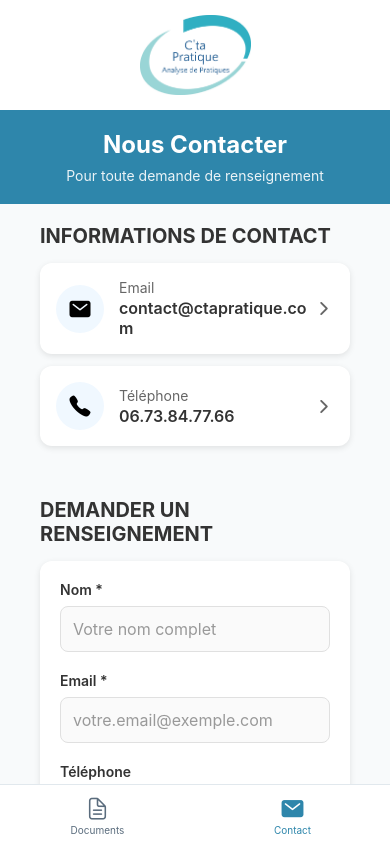
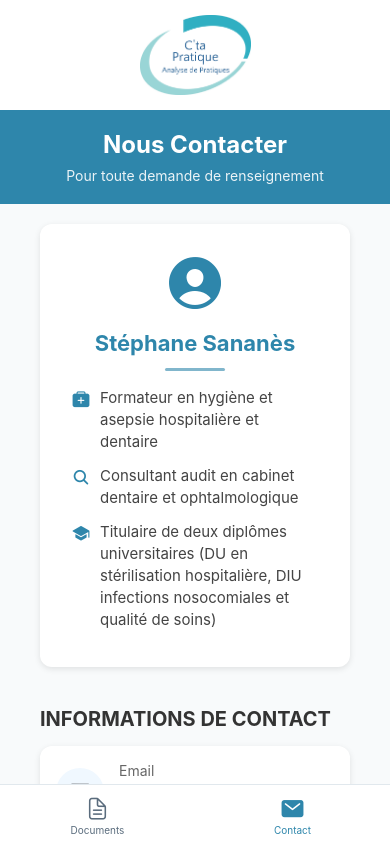
Before and after one commit to alexandreshenouda/ctapratique, a React Native app: screen /Contact in a window 390 px wide. Built offline with nearby package versions, Linux system fonts and the light colour scheme.

Commit message:
Nouvelle section dans contact, nouvelle zone sur accueil, icone pour raccourci

```diff
--- a/src/screens/ContactScreen.tsx
+++ b/src/screens/ContactScreen.tsx
@@ -255,6 +255,35 @@ const ContactScreen: React.FC = () => {
       </View>
 
       <ScrollView contentContainerStyle={styles.scrollContent}>
+        {/* Profile Section */}
+        <View style={styles.section}>
+          <View style={styles.profileCard}>
+            <View style={styles.profileIconContainer}>
+              <Ionicons name="person-circle" size={64} color={MedicalTheme.primary} />
+            </View>
+            <Text style={styles.profileName}>Stéphane Sananès</Text>
+            <View style={styles.profileDivider} />
+            <View style={styles.profileDetail}>
+              <Ionicons name="medkit" size={18} color={MedicalTheme.primary} style={styles.profileDetailIcon} />
+              <Text style={styles.profileDetailText}>
+                Formateur en hygiène et asepsie hospitalière et dentaire
+              </Text>
+            </View>
+            <View style={styles.profileDetail}>
+              <Ionicons name="search" size={18} color={MedicalTheme.primary} style={styles.profileDetailIcon} />
+              <Text style={styles.profileDetailText}>
+                Consultant audit en cabinet dentaire et ophtalmologique
+              </Text>
+            </View>
+            <View style={styles.profileDetail}>
+              <Ionicons name="school" size={18} color={MedicalTheme.primary} style={styles.profileDetailIcon} />
+              <Text style={styles.profileDetailText}>
+                Titulaire de deux diplômes universitaires (DU en stérilisation hospitalière, DIU infections nosocomiales et qualité de soins)
+              </Text>
+            </View>
+          </View>
+        </View>
+
         {/* Contact Methods */}
         <View style={styles.section}>
           <Text style={styles.sectionTitle}>INFORMATIONS DE CONTACT</Text>
@@ -448,6 +477,57 @@ const styles = StyleSheet.create({
     color: '#333',
     marginBottom: 15,
   },
+  profileCard: {
+    backgroundColor: 'white',
+    borderRadius: 12,
+    padding: 24,
+    alignItems: 'center',
+    ...Platform.select({
+      ios: {
+        shadowColor: '#000',
+        shadowOffset: { width: 0, height: 2 },
+        shadowOpacity: 0.1,
+        shadowRadius: 4,
+      },
+      android: { elevation: 3 },
+      web: { boxShadow: '0 2px 6px rgba(0,0,0,0.1)' },
+    }),
+  },
+  profileIconContainer: {
+    marginBottom: 12,
+  },
+  profileName: {
+    fontSize: 22,
+    fontWeight: 'bold',
+    color: MedicalTheme.primary,
+    textAlign: 'center',
+    marginBottom: 12,
+  },
+  profileDivider: {
+    width: 60,
+    height: 3,
+    backgroundColor: MedicalTheme.primary,
+    borderRadius: 2,
+    marginBottom: 16,
+    opacity: 0.6,
+  },
+  profileDetail: {
+    flexDirection: 'row',
+    alignItems: 'flex-start',
+    marginBottom: 12,
+    paddingHorizontal: 8,
+    width: '100%',
+  },
+  profileDetailIcon: {
+    marginRight: 10,
+    marginTop: 2,
+  },
+  profileDetailText: {
+    fontSize: 15,
+    color: '#444',
+    lineHeight: 22,
+    flex: 1,
+  },
   contactInfoItem: {
     flexDirection: 'row',
     alignItems: 'center',
--- a/src/screens/DocumentsScreen.tsx
+++ b/src/screens/DocumentsScreen.tsx
@@ -17,7 +17,17 @@ import { loadDocuments, loadDocumentsGrouped, loadDocumentsBySubCategory, loadCa
 import { isLocalFile, openLocalFile } from '../utils/localAssets';
 import MedicalTheme from '../theme/colors';
 
-// Using DocumentData from csvLoader instead of local interface
+// ============================================================
+// SECTION INFORMATIONS — Modifiez ce tableau pour ajouter ou
+// retirer des annonces affichées en haut de la page Documents.
+// Laissez le tableau vide [] pour masquer la section.
+// ============================================================
+const ANNOUNCEMENTS: string[] = [
+  'Bienvenue ! De nouveaux documents seront ajoutés régulièrement.',
+  // Ajoutez d'autres lignes ici, par exemple :
+  // 'Mise à jour des fiches pratiques prévue en mars 2026.',
+];
+// ============================================================
 
 interface CategoryProps {
   title: string;
@@ -472,11 +482,23 @@ const DocumentsScreen: React.FC = () => {
           </View>
         ) : (
           <>
-            <Text style={styles.headerTitle}>Référentiels, guides et fiches pratiques</Text>
+            <Text style={styles.headerTitle}>Référentiels, Guides et Fiches pratiques</Text>
             <Text style={styles.headerSubtitle}>Hygiène, Stérilisation et Asepsie Dentaire</Text>
           </>
         )}
       </View>
+
+      {/* Announcements */}
+      {ANNOUNCEMENTS.length > 0 && (
+        <View style={styles.announcementsContainer}>
+          {ANNOUNCEMENTS.map((text, index) => (
+            <View key={index} style={styles.announcementRow}>
+              <Ionicons name="information-circle" size={18} color={MedicalTheme.primary} style={styles.announcementIcon} />
+              <Text style={styles.announcementText}>{text}</Text>
+            </View>
+          ))}
+        </View>
+      )}
 
       {/* Search Bar */}
       <View style={styles.searchContainer}>
@@ -733,6 +755,28 @@ const styles = StyleSheet.create({
     opacity: 0.9,
     marginTop: 4,
   },
+  announcementsContainer: {
+    backgroundColor: '#EAF4FE',
+    paddingVertical: 10,
+    paddingHorizontal: 16,
+    borderBottomWidth: 1,
+    borderBottomColor: '#cce0f5',
+  },
+  announcementRow: {
+    flexDirection: 'row',
+    alignItems: 'flex-start',
+    marginVertical: 3,
+  },
+  announcementIcon: {
+    marginRight: 8,
+    marginTop: 1,
+  },
+  announcementText: {
+    fontSize: 13,
+    color: '#333',
+    lineHeight: 20,
+    flex: 1,
+  },
   searchContainer: {
     padding: 15,
     backgroundColor: 'white',
```
Also changed, not shown: scripts/encryptBuild.js (+72 -0 lines).
